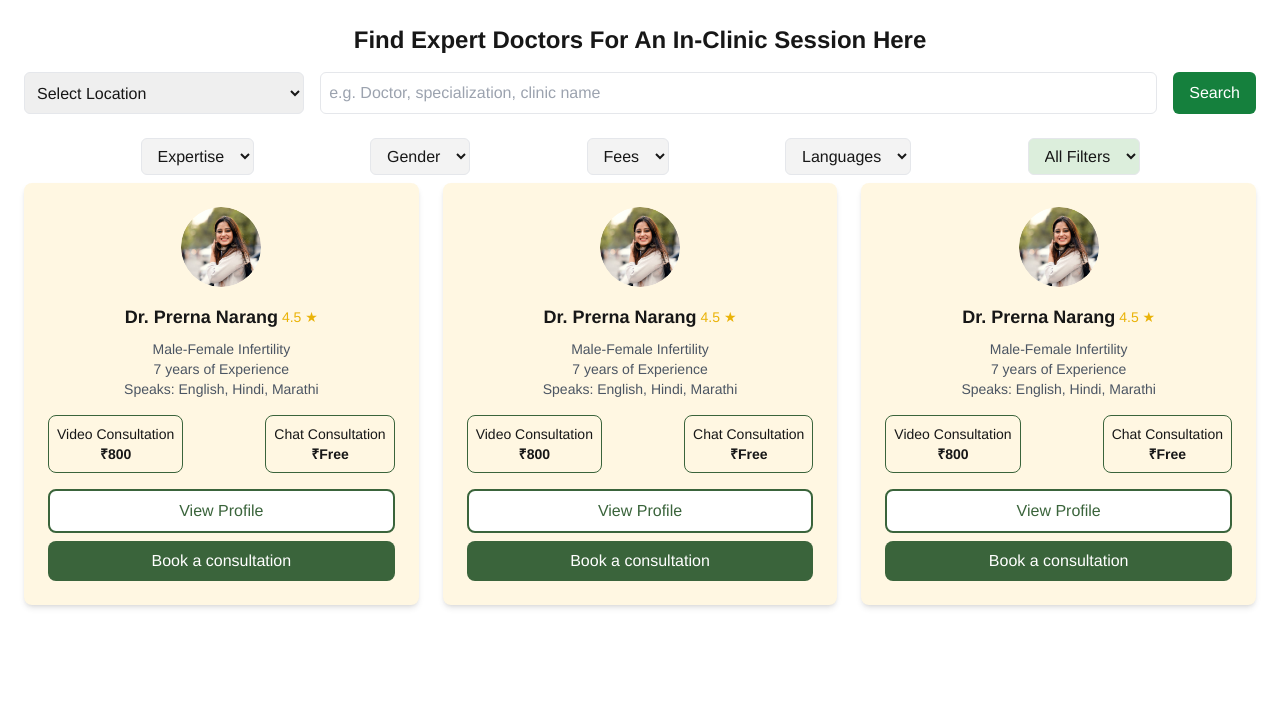
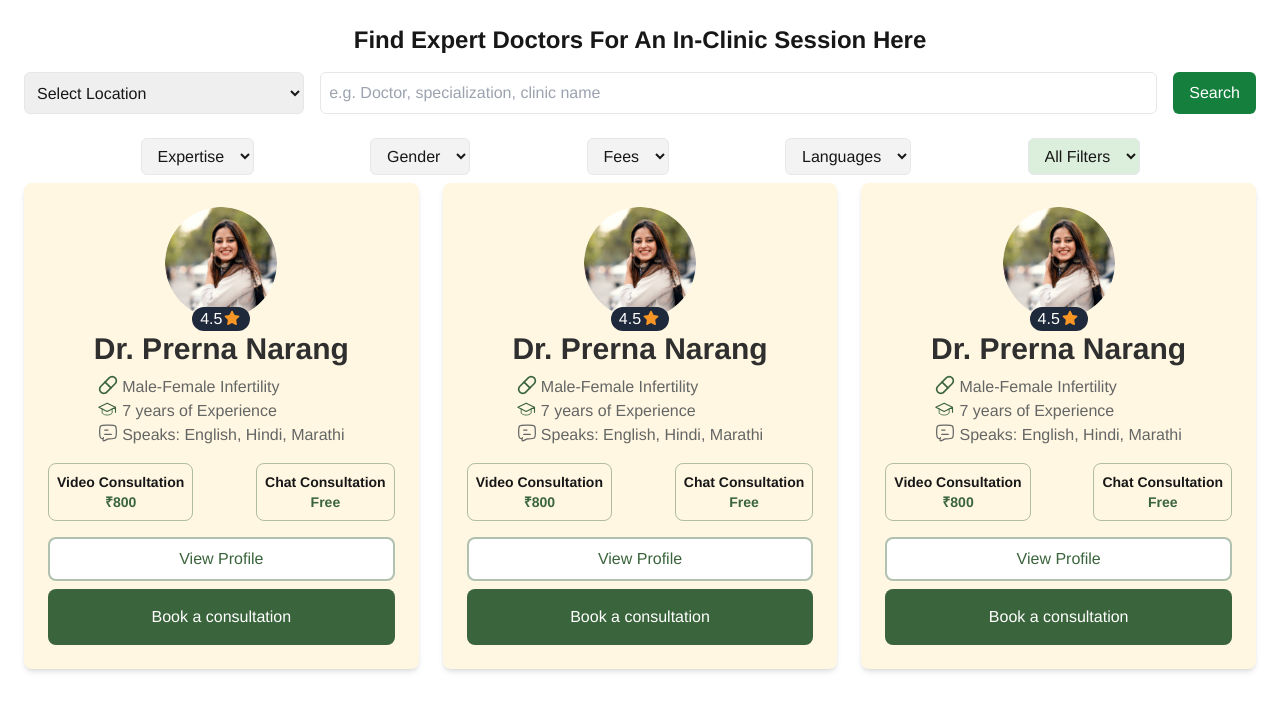
Before and after one commit to Algoture/Amrutam, a Next.js app: page / in a window 1280 px wide. Shown: the top 710 px of the page. Built offline with nearby package versions, Linux system fonts and the light colour scheme.

Commit message:
Cards changes

```diff
--- /dev/null
+++ b/src/app/Components/BookingSection.tsx
@@ -0,0 +1,47 @@
+import React from "react";
+
+const BookingSection: React.FC = () => {
+  const timeSlots = ["9:00 AM", "9:30 AM", "10:00 AM", "10:30 AM", "11:00 AM"];
+
+  return (
+    <div className="bg-gray-100 p-6 rounded-lg shadow-lg">
+      <h3 className="text-lg font-bold text-gray-700">Appointment Fee</h3>
+      <p className="text-2xl font-semibold text-green-600">₹699.00</p>
+
+      <div className="mt-4">
+        <p className="text-gray-500 text-sm">Select your mode of session</p>
+        <div className="flex space-x-4 mt-2">
+          <button className="flex-1 px-4 py-2 bg-green-600 text-white rounded">
+            In-Clinic
+          </button>
+          <button className="flex-1 px-4 py-2 border border-green-600 text-green-600 rounded">
+            Video
+          </button>
+          <button className="flex-1 px-4 py-2 border border-green-600 text-green-600 rounded">
+            Chat
+          </button>
+        </div>
+      </div>
+
+      <div className="mt-4">
+        <p className="text-gray-500 text-sm">Pick a time slot</p>
+        <div className="grid grid-cols-3 gap-2 mt-2">
+          {timeSlots.map((slot) => (
+            <button
+              key={slot}
+              className="px-3 py-2 text-sm text-green-600 border border-green-600 rounded"
+            >
+              {slot}
+            </button>
+          ))}
+        </div>
+      </div>
+
+      <button className="w-full mt-4 px-4 py-2 bg-green-600 text-white rounded">
+        Make an Appointment
+      </button>
+    </div>
+  );
+};
+
+export default BookingSection;
--- a/src/app/Components/DoctorCard.tsx
+++ b/src/app/Components/DoctorCard.tsx
@@ -1,4 +1,5 @@
 import React from "react";
+import { CommentIcon, EduIcon, LangIcon, MedicineIcon } from "./Icons";
 
 interface DoctorCardProps {
   name: string;
@@ -22,33 +23,47 @@ const DoctorCard: React.FC<DoctorCardProps> = ({
   imageUrl,
 }) => {
   return (
-    <div className="bg-cardsBg rounded-lg shadow-md p-6 flex flex-col items-center">
-      <img
-        src={imageUrl}
-        alt={`${name}'s profile`}
-        className="w-20 h-20 rounded-full mb-4"
-      />
-      <div className="flex items-center gap-1 mb-2">
-        <span className="text-lg font-semibold">{name}</span>
-        <span className="text-yellow-500 text-sm">{rating} ★</span>
-      </div>
-      <p className="text-sm text-gray-600">{specialization}</p>
-      <p className="text-sm text-gray-600">{experience} years of Experience</p>
-      <p className="text-sm text-gray-600">Speaks: {languages.join(", ")}</p>
-      <div className="flex gap-2 justify-between mt-4 w-full">
-        <div className="cen flex-col border p-2 border-[#3A643B] rounded-lg">
-          <span className="text-sm">Video Consultation</span>
-          <span className="text-sm font-semibold">₹{videoConsultationFee}</span>
-        </div>
-        <div className="cen flex-col border p-2 border-[#3A643B] rounded-lg">
-          <span className="text-sm">Chat Consultation</span>
-          <span className="text-sm font-semibold">₹{chatConsultationFee}</span>
+    <div className="bg-cardsBg  rounded-lg shadow-md p-6 flex flex-col items-center">
+      <div className="cen flex-col">
+        <img
+          src={imageUrl}
+          alt={`${name}'s profile`}
+          className="relative size-28 z-10 rounded-full mb-4"
+        />
+        <div className="cen -mt-7 bg-slate-800 z-20 text-white rounded-full px-2">
+          <p className="">{rating}</p>
+          <img src="/stars.png" alt="" />
         </div>
       </div>
-      <button className="mt-4 w-full bg-white text-act border-2 border-[#3A643B] py-2 rounded-lg">
+      <span className="text-3xl text-[#2E2F2E] font-semibold">{name}</span>
+      <div className="mt-2">
+        <p className="cardtxt">
+          <MedicineIcon height={20} width={20} />
+          {specialization}
+        </p>
+        <p className="cardtxt">
+          <EduIcon height={20} width={20} />
+          {experience} years of Experience
+        </p>
+        <p className="cardtxt">
+          <CommentIcon height={20} width={20} />
+          Speaks: {languages.join(", ")}
+        </p>
+      </div>
+      <div className="flex gap-2 justify-between mt-4 w-full">
+        <div className="feeDiv">
+          <span className="text-sm font-semibold">Video Consultation</span>
+          <span className="fee">₹{videoConsultationFee}</span>
+        </div>
+        <div className="feeDiv">
+          <span className="text-sm font-semibold">Chat Consultation</span>
+          <span className="fee">{chatConsultationFee}</span>
+        </div>
+      </div>
+      <button className="mt-4 w-full border-opacity-40 bg-white text-act border-2 border-[#3A643B] py-2 rounded-lg">
         View Profile
       </button>
-      <button className="mt-2 w-full  text-white py-2 rounded-lg bg-act">
+      <button className="mt-2 w-full  text-white py-4 rounded-lg bg-act">
         Book a consultation
       </button>
     </div>
--- /dev/null
+++ b/src/app/Components/Icons.tsx
@@ -0,0 +1,78 @@
+type dimensions = {
+  height: number;
+  width: number;
+};
+export const MedicineIcon = ({ height, width }: dimensions) => (
+  <svg width={width} height={height} viewBox="0 0 16 16" fill="none">
+    <g clipPath="url(#clip0_2003_2024)">
+      <path
+        d="M7.00065 13.6673L13.6673 7.00065C13.9788 6.69537 14.2267 6.33136 14.3967 5.92967C14.5667 5.52798 14.6553 5.09658 14.6575 4.66042C14.6597 4.22426 14.5754 3.79198 14.4095 3.3886C14.2436 2.98521 13.9994 2.61871 13.691 2.3103C13.3826 2.00188 13.0161 1.75766 12.6127 1.59177C12.2093 1.42587 11.7771 1.34159 11.3409 1.34379C10.9047 1.34599 10.4733 1.43464 10.0716 1.6046C9.66995 1.77456 9.30594 2.02247 9.00065 2.33399L2.33399 9.00065C2.02247 9.30594 1.77456 9.66995 1.6046 10.0716C1.43464 10.4733 1.34599 10.9047 1.34379 11.3409C1.34159 11.7771 1.42587 12.2093 1.59177 12.6127C1.75766 13.0161 2.00188 13.3826 2.3103 13.691C2.61871 13.9994 2.98521 14.2436 3.3886 14.4095C3.79198 14.5754 4.22426 14.6597 4.66042 14.6575C5.09658 14.6553 5.52798 14.5667 5.92967 14.3967C6.33136 14.2267 6.69537 13.9788 7.00065 13.6673Z"
+        stroke="#3A643B"
+        strokeWidth="1.33333"
+        strokeLinecap="round"
+        strokeLinejoin="round"
+      />
+      <path
+        d="M5.66797 5.6665L10.3346 10.3332"
+        stroke="#3A643B"
+        strokeWidth="1.33333"
+        strokeLinecap="round"
+        strokeLinejoin="round"
+      />
+    </g>
+    <defs>
+      <clipPath id="clip0_2003_2024">
+        <rect width={width} height={height} fill="white" />
+      </clipPath>
+    </defs>
+  </svg>
+);
+export const EduIcon = ({ height, width }: dimensions) => (
+  <svg width={width} height={height} viewBox="0 0 24 24" fill="none">
+    <path
+      d="M21 10V16M21 10L11 5L1 10L11 15L21 10Z"
+      stroke="#3A643B"
+      strokeWidth="1.33333"
+      strokeLinecap="round"
+      strokeLinejoin="round"
+    />
+    <path
+      d="M5 11.9985V16.9985C8 19.9985 14 19.9985 17 16.9985V11.9985"
+      stroke="#3A643B"
+      strokeLinecap="round"
+      strokeLinejoin="round"
+    />
+  </svg>
+);
+export const LangIcon = ({ height, width }: dimensions) => (
+  <svg width={width} height={height} viewBox="0 0 18 16" fill="none">
+    <rect width="18" height="16" fill="url(#pattern0_2003_2034)" />
+    <defs>
+      <pattern
+        id="pattern0_2003_2034"
+        patternContentUnits="objectBoundingBox"
+        width="1"
+        height="1"
+      >
+        <use transform="matrix(0.00390625 0 0 0.00439453 0 -0.0625)" />
+      </pattern>
+    </defs>
+  </svg>
+);
+export const CommentIcon = ({ height, width }: dimensions) => (
+  <svg viewBox="0 0 24 24" width={width} height={height} fill={"none"}>
+    <path
+      d="M8 13.5H16M8 8.5H12"
+      stroke="currentColor"
+      strokeWidth="1.5"
+      strokeLinecap="round"
+      strokeLinejoin="round"
+    />
+    <path
+      d="M6.09881 19C4.7987 18.8721 3.82475 18.4816 3.17157 17.8284C2 16.6569 2 14.7712 2 11V10.5C2 6.72876 2 4.84315 3.17157 3.67157C4.34315 2.5 6.22876 2.5 10 2.5H14C17.7712 2.5 19.6569 2.5 20.8284 3.67157C22 4.84315 22 6.72876 22 10.5V11C22 14.7712 22 16.6569 20.8284 17.8284C19.6569 19 17.7712 19 14 19C13.4395 19.0125 12.9931 19.0551 12.5546 19.155C11.3562 19.4309 10.2465 20.0441 9.14987 20.5789C7.58729 21.3408 6.806 21.7218 6.31569 21.3651C5.37769 20.6665 6.29454 18.5019 6.5 17.5"
+      stroke="currentColor"
+      strokeWidth="1.5"
+      strokeLinecap="round"
+    />
+  </svg>
+);
--- /dev/null
+++ b/src/app/Components/Reviews.tsx
@@ -0,0 +1,26 @@
+import React from "react";
+
+const Reviews: React.FC = () => {
+  return (
+    <div className="p-6 bg-white shadow-lg rounded-lg">
+      <h3 className="text-lg font-bold text-gray-700">
+        Featured Reviews (102)
+      </h3>
+      <div className="mt-4 space-y-4">
+        {[1, 2].map((_, index) => (
+          <div key={index} className="border p-4 rounded">
+            <p className="text-gray-700">
+              Might be early to confirm, but yes I can see noticeable difference
+              in my hairfall.
+            </p>
+            <p className="mt-2 text-sm text-gray-500">
+              - Alicent Hightower, 20 January 2023
+            </p>
+          </div>
+        ))}
+      </div>
+    </div>
+  );
+};
+
+export default Reviews;
--- a/src/app/globals.css
+++ b/src/app/globals.css
@@ -32,3 +32,12 @@ body {
 .bo{
   @apply border border-red-500
 }
+.feeDiv{
+  @apply cen flex-col border p-2 border-[#3A643B] border-opacity-40 rounded-lg;
+}
+.fee{
+  @apply text-sm font-bold text-[#3A643B];
+}
+.cardtxt{
+  @apply text-base gap-1 flex items-start text-[#646665];
+}
```
